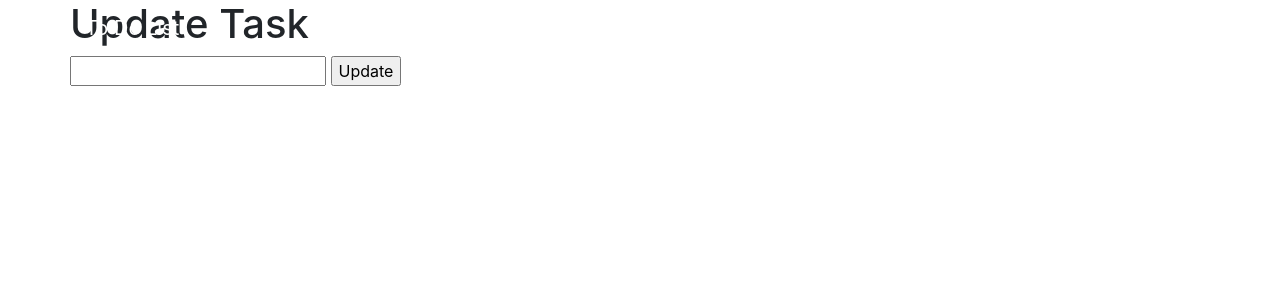
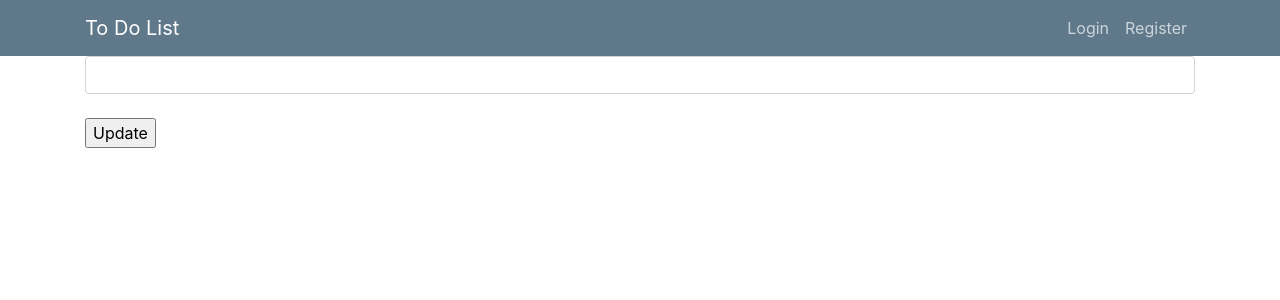
Before and after one commit to shriya-hireholi/flask-toyproject, a Flask app: template toyproject/templates/update.html in a window 1280 px wide. Shown: the top 300 px of the page. Run offline with Flask 2, Linux system fonts and the light colour scheme; the template is opened without the code that fills it, so the values that code supplies are empty; parts of the project's set-up code (start-up, migrations or seed data) failed here and were passed over; some libraries are stand-ins or nearby versions.

Commit message:
modified changes

```diff
--- /dev/null
+++ b/toyproject/static/main.css
@@ -0,0 +1,15 @@
+.bg-steel {
+background-color: #5f788a;
+}
+
+.site-header .navbar-nav .nav-link {
+color: #cbd5db;
+}
+
+.site-header .navbar-nav .nav-link:hover {
+color: #ffffff;
+}
+
+.site-header .navbar-nav .nav-link.active {
+font-weight: 500;
+}
--- a/toyproject/templates/home.html
+++ b/toyproject/templates/home.html
@@ -11,9 +11,9 @@
             <table class="table table-hover table-bordered">
                 <thead class="thead-dark">
                     <tr>
-                        <th>Task</th>
-                        <th>Added</th>
-                        <th>Actions</th>
+                        <th class="col-md-7">Task</th>
+                        <th class="col-md-3">Added</th>
+                        <th class="col-md-2">Actions</th>
                     </tr>
                 </thead>
                 <tbody>
--- a/toyproject/templates/layout.html
+++ b/toyproject/templates/layout.html
@@ -4,6 +4,10 @@
     <link rel="stylesheet" href="https://stackpath.bootstrapcdn.com/bootstrap/4.5.0/css/bootstrap.min.css"
         integrity="sha384-9aIt2nRpC12Uk9gS9baDl411NQApFmC26EwAOH8WgZl5MYYxFfc+NcPb1dKGj7Sk" crossorigin="anonymous">
     <link rel="stylesheet" type="text/css" href="{{url_for('static', filename='main.css')}}">
+
+    <script src="https://code.jquery.com/jquery-3.5.1.slim.min.js" integrity="sha384-DfXdz2htPH0lsSSs5nCTpuj/zy4C+OGpamoFVy38MVBnE+IbbVYUew+OrCXaRkfj" crossorigin="anonymous"></script>
+    <script src="https://cdn.jsdelivr.net/npm/popper.js@1.16.1/dist/umd/popper.min.js" integrity="sha384-9/reFTGAW83EW2RDu2S0VKaIzap3H66lZH81PoYlFhbGU+6BZp6G7niu735Sk7lN" crossorigin="anonymous"></script>
+    <script src="https://stackpath.bootstrapcdn.com/bootstrap/4.5.2/js/bootstrap.min.js" integrity="sha384-B4gt1jrGC7Jh4AgTPSdUtOBvfO8shuf57BaghqFfPlYxofvL8/KUEfYiJOMMV+rV" crossorigin="anonymous"></script>
     <meta charset="UTF-8">
     <meta name="viewport" content="width=device-width, initial-scale=1.0">
     {% if title %}
@@ -17,10 +21,10 @@
         <nav class="navbar navbar-expand-md navbar-dark bg-steel fixed-top">
           <div class="container">
             <a class="navbar-brand mr-4" href="/">To Do List</a>
-            <button class="navbar-toggler" type="button" data-toggle="collapse" data-target="#navbarToggle" aria-controls="navbarToggle" aria-expanded="false" aria-label="Toggle navigation">
+            <button class="navbar-toggler" type="button" data-toggle="collapse" data-target="#navbarSupportedContent" aria-controls="navbarSupportedContent" aria-expanded="false">
               <span class="navbar-toggler-icon"></span>
             </button>
-            <div class="collapse navbar-collapse nav justify-content-end">
+            <div class="collapse navbar-collapse nav justify-content-end" id="navbarSupportedContent">
 
               <div class="navbar-nav">
                 {% if current_user.is_authenticated %}
--- a/toyproject/templates/update.html
+++ b/toyproject/templates/update.html
@@ -1,12 +1,13 @@
 {% extends 'layout.html' %}
 {% block content %}
-    <div class="row">
-        <h1>Update Task</h1>
+    <div>
+        <h1 style="text-align: center">Update Task</h1>
     </div>
-    <div class="row">
+    <div>
         <div class="form">
             <form action="" method="POST">
-                <input type="text" name="content" id="content" value="{{task.content}}">
+                <input class="form-control" type="text" name="content" id="content" value="{{task.content}}">
+                <br>
                 <input type="submit" value="Update">
             </form>
         </div>
```
